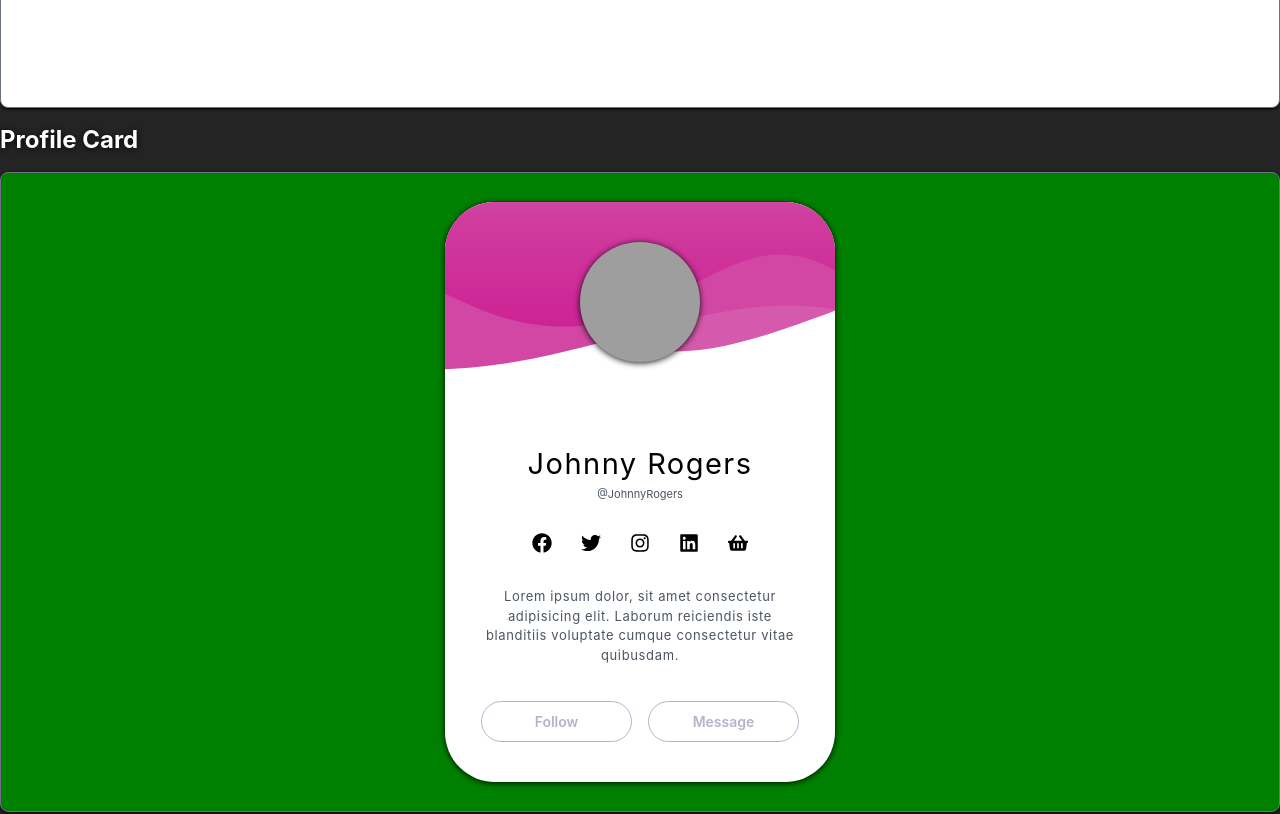
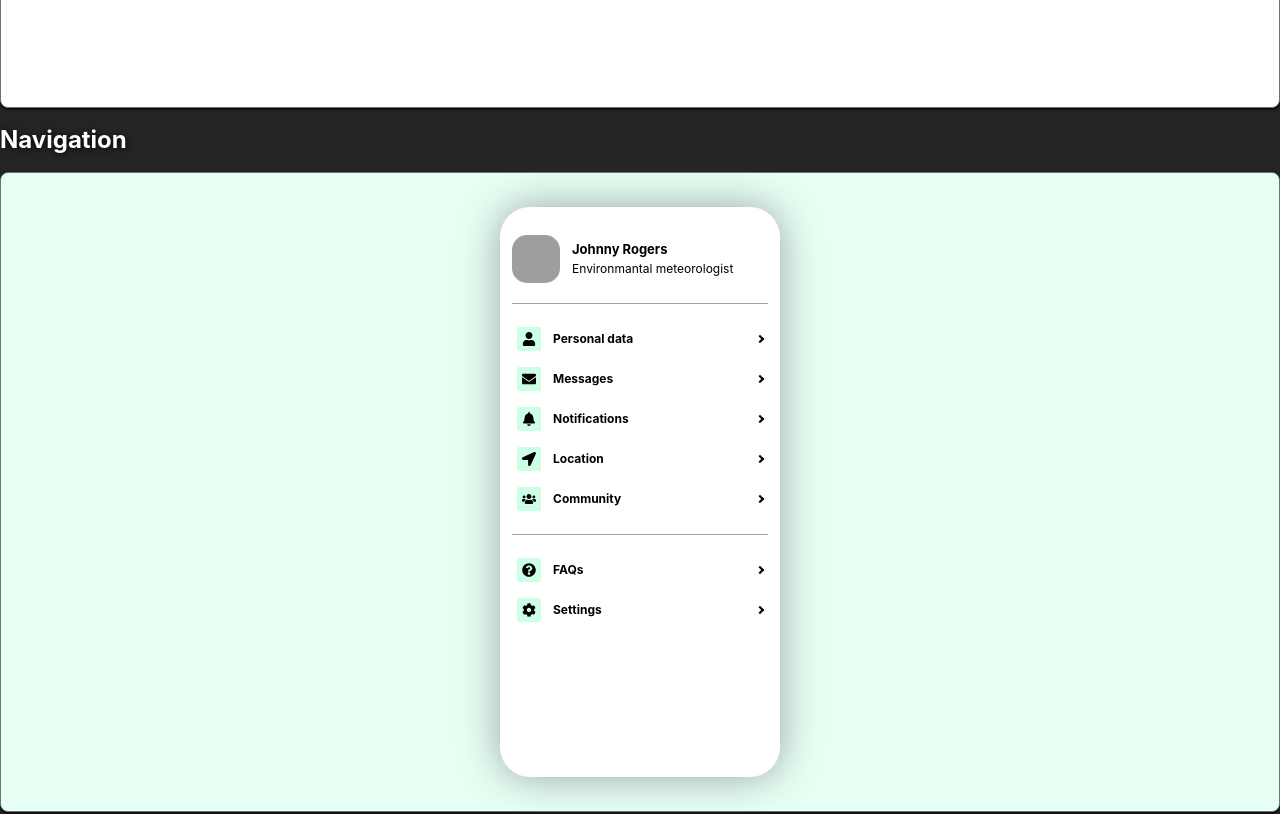
Before and after one commit to kozzztia/tailwind, a React (Vite) app: page / in a window 1280 px wide. Shown: the part 1380-2194 px from the top of the page. Built offline with nearby package versions, Linux system fonts and the light colour scheme; grey boxes are pictures that could not be loaded.

Commit message:
navigationb decore

```diff
--- a/src/App.tsx
+++ b/src/App.tsx
@@ -9,7 +9,8 @@ function App() {
   return (
     <div className="app">
       <Header/>
-      <Suspense fallback={<div className="w-full h-full flex justify-center items-center">Loading...</div>}>
+      <Suspense
+        fallback={<div className="w-full h-full flex justify-center items-center font-bold">Loading . . .</div>}>
                 {list.map((item) => {
 
                     const Component = item.component;
--- /dev/null
+++ b/src/components/Navigation/Navigation.tsx
@@ -0,0 +1,65 @@
+import React from "react"
+import {navigation, NavType } from "./consts"
+
+const Navigation = () => {
+  const nav = navigation.slice(0, 5)
+  const help = navigation.slice(5)
+  return (
+    <div className="w-[280px] min-h-[570px] flex flex-col justify-start items-center rounded-[30px] overflow-hidden shadow-[0_0_40px_0] shadow-gray-400 bg-white px-3 py-7">
+      <div className="w-full h-full flex justify-start items-center gap-x-3 pb-[20px]">
+        <img
+          className="w-12 h-12 rounded-[15px] object-cover"
+          src="https://images.pexels.com/photos/220453/pexels-photo-220453.jpeg?auto=compress&cs=tinysrgb&w=1260&h=750&dpr=2" alt="Johnny Rogers" />
+        <span className="h-full flex flex-col justify-center items-center text-black">
+          <h2 className="w-full text-[13px] font-bold">Johnny Rogers</h2>
+          <h4 className="w-full text-[12px] font-normal ">Environmantal meteorologist</h4>
+        </span>
+      </div>
+      <List>
+      {
+        nav.map((item) => (
+              <Li key={item.id} item={item} />
+        ))
+      }
+    </List>
+    <List>
+      {
+        help.map((item) => (
+          <Li key={item.id} item={item} />
+        ))
+      }
+    </List>
+    </div >
+  )
+}
+
+export default Navigation
+
+
+
+const List = ({ children }: { children: React.ReactNode }) => {
+  return (
+    <ul className="w-full h-full flex flex-col justify-start items-center gap-y-[10px] py-[20px]
+    border-t-[1px] border-gray-400">
+      {children}
+    </ul>
+  )
+}
+
+const Li = ({item}: { item: NavType}) => {
+  return (
+    <li key={item.id} className="w-full h-[30px] flex justify-start items-center px-[5px] capitalize relative">
+    <button className="w-full text-[12px] text-black font-bold
+      flex justify-between items-center
+      after:content-[''] after:w-[6px] after:h-[6px] after:block after:bg-inherit
+      after:rotate-[-45deg] after:border-b-[2px] after:border-r-[2px] after:border-black
+      after:ml-auto
+    ">
+      {React.createElement(item.icon, {
+        className: "w-6 h-6 text-black p-[5px] transition duration-300 bg-[#ccffe6] rounded-sm mr-3 "
+      })}
+      {item.name}
+    </button>
+  </li>
+  )
+}
--- /dev/null
+++ b/src/components/Navigation/consts.ts
@@ -0,0 +1,54 @@
+import { FaUser, FaEnvelope, FaBell, FaLocationArrow, FaUsers, FaQuestionCircle, FaCog } from "react-icons/fa";
+
+export type NavType = {
+    id: number,
+    name: string,
+    icon: typeof FaUser | typeof FaUser | typeof FaEnvelope | typeof FaBell | typeof FaLocationArrow
+    | typeof FaUsers | typeof FaQuestionCircle | typeof FaCog
+    links: []
+}
+
+export const navigation: NavType[] = [
+    {
+        id: 1,
+        name: "Personal data",
+        icon: FaUser,
+        links: []
+    },
+    {
+        id: 2,
+        name: "Messages",
+        icon: FaEnvelope,
+        links: []
+    },
+    {
+        id: 3,
+        name: "Notifications",
+        icon: FaBell,
+        links: []
+    },
+    {
+        id: 4,
+        name: "Location",
+        icon: FaLocationArrow,
+        links: []
+    },
+    {
+        id: 5,
+        name: "Community",
+        icon: FaUsers,
+        links: []
+    },
+    {
+        id: 6,
+        name: "FAQs",
+        icon: FaQuestionCircle,
+        links: []
+    },
+    {
+        id: 7,
+        name: "Settings",
+        icon: FaCog,
+        links: []
+    },
+]
--- a/src/constants/list.ts
+++ b/src/constants/list.ts
@@ -1,6 +1,6 @@
 import { lazy } from 'react';
 
-export const list = [
+export const list: ListItem[] = [
     {
         id: 1,
         name: 'Profile Card',
@@ -15,9 +15,9 @@ export const list = [
     },
     {
         id: 3,
-        name: 'Profile Card',
-        component: lazy(() => import('../components/ProfileCard/ProfileCard')),
-        color: 'green'
+        name: 'Navigation',
+        component: lazy(() => import('../components/Navigation/Navigation')),
+        color: '#e6fff2'
     },
     {
         id: 4,
@@ -26,3 +26,11 @@ export const list = [
         color: 'red'
     }
 ]
+
+
+type ListItem = {
+    id: number;
+    name: string;
+    component: React.LazyExoticComponent<React.FC>;
+    color: string;
+  };
```
